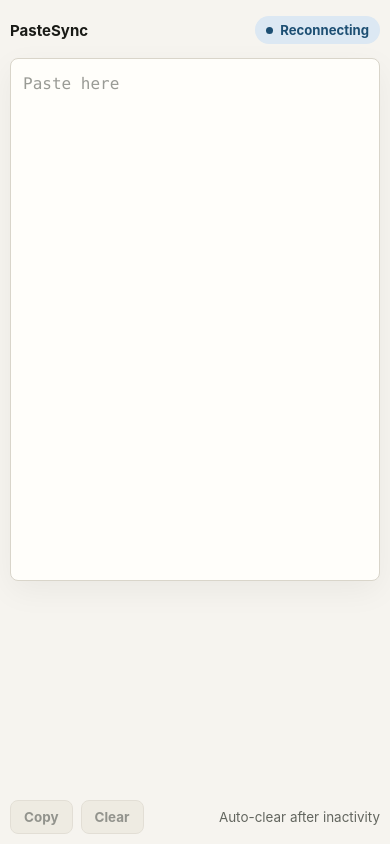
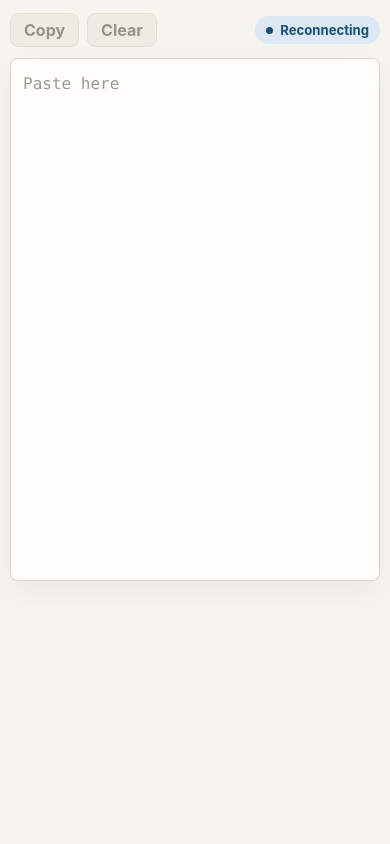
Before and after one commit to zewelor/pastesync, a plain HTML site: page web/index.html in a window 390 px wide. Drawn offline with Linux system fonts and the light colour scheme; no server answers.

Commit message:
Remove auto-clear meta and footer UI
- Remove auto-clear meta indicator and related TTL code from app.js
- Delete meta element and footer from index.html; move status into header
- Simplify CSS: remove footer/title/meta rules and adjust grid rows
- Remove updateMeta calls and ttlSeconds from config
- Deprecate auto-clear feature to simplify UI and layout

```diff
--- a/web/app.js
+++ b/web/app.js
@@ -1,14 +1,12 @@
 const editor = document.getElementById('editor');
 const statusEl = document.getElementById('status');
-const metaEl = document.getElementById('meta');
 const copyButton = document.getElementById('copyButton');
 const clearButton = document.getElementById('clearButton');
 
 const encoder = new TextEncoder();
 
 let config = {
-  maxBodyBytes: 262144,
-  ttlSeconds: 86400
+  maxBodyBytes: 262144
 };
 let currentRevision = -1;
 let isApplyingRemote = false;
@@ -54,30 +52,12 @@
   return bodyBytes(content) > config.maxBodyBytes;
 }
 
-function updateMeta() {
-  const seconds = config.ttlSeconds;
-  if (!seconds || seconds <= 0) {
-    metaEl.textContent = 'no auto-clear';
-    return;
-  }
-
-  for (const [unit, size] of [['d', 86400], ['h', 3600], ['m', 60]]) {
-    if (seconds % size === 0) {
-      metaEl.textContent = `${seconds / size}${unit} auto-clear`;
-      return;
-    }
-  }
-
-  metaEl.textContent = `${seconds}s auto-clear`;
-}
-
 async function loadConfig() {
   const response = await fetch('/api/config', { cache: 'no-store' });
   if (!response.ok) {
     throw new Error('config load failed');
   }
   config = await response.json();
-  updateMeta();
 }
 
 async function loadPaste() {
@@ -119,7 +99,6 @@
   setEditorValue(snapshot.content || '');
   dirty = false;
   pendingRemoteSnapshot = null;
-  updateMeta();
   if (markRemote) {
     setStatus('Synced', 'saved');
   }
@@ -181,7 +160,6 @@
     const hasNewLocalEdits = localEditVersion !== submittedEditVersion;
 
     currentRevision = Math.max(currentRevision, snapshot.revision);
-    updateMeta();
 
     if (hasNewLocalEdits) {
       dirty = true;
@@ -252,7 +230,6 @@
       return;
     }
     currentRevision = snapshot.revision;
-    updateMeta();
   });
 }
 
--- a/web/index.html
+++ b/web/index.html
@@ -13,17 +13,13 @@
   <body>
     <main class="shell">
       <header class="statusbar">
-        <div class="title">PasteSync</div>
-        <div id="status" class="status" data-state="saving" aria-live="polite">Connecting</div>
-      </header>
-      <textarea id="editor" class="editor" spellcheck="false" autocomplete="off" autocapitalize="off" autocorrect="off" placeholder="Paste here" readonly></textarea>
-      <footer class="footer">
         <div class="actions" aria-label="Clipboard actions">
           <button id="copyButton" class="action" type="button">Copy</button>
           <button id="clearButton" class="action" type="button">Clear</button>
         </div>
-        <span id="meta">Auto-clear after inactivity</span>
-      </footer>
+        <div id="status" class="status" data-state="saving" aria-live="polite">Connecting</div>
+      </header>
+      <textarea id="editor" class="editor" spellcheck="false" autocomplete="off" autocapitalize="off" autocorrect="off" placeholder="Paste here" readonly></textarea>
     </main>
     <script src="/app.js" defer></script>
   </body>
--- a/web/styles.css
+++ b/web/styles.css
@@ -38,7 +38,7 @@
 
 .shell {
   display: grid;
-  grid-template-rows: auto 1fr auto;
+  grid-template-rows: auto 1fr;
   min-height: 100vh;
   min-height: 100dvh;
   max-width: 1040px;
@@ -47,23 +47,13 @@
   gap: 10px;
 }
 
-.statusbar,
-.footer {
+.statusbar {
   display: flex;
   align-items: center;
+  justify-content: space-between;
   gap: 12px;
   color: var(--muted);
-}
-
-.statusbar {
-  justify-content: space-between;
   min-height: 40px;
-}
-
-.footer {
-  min-height: 34px;
-  font-size: 0.84rem;
-  justify-content: space-between;
 }
 
 .actions {
@@ -104,12 +94,6 @@
   transform: none;
 }
 
-.title {
-  color: var(--text);
-  font-size: 0.94rem;
-  font-weight: 750;
-  letter-spacing: 0;
-}
 
 .status {
   display: inline-flex;
@@ -187,22 +171,9 @@
 
 @media (max-width: 640px) {
   .shell {
-    grid-template-rows: auto minmax(220px, 1fr) auto;
+    grid-template-rows: auto minmax(220px, 1fr);
     padding: 10px 10px max(10px, env(safe-area-inset-bottom));
     gap: 8px;
-  }
-
-  .statusbar,
-  .footer {
-    align-items: center;
-  }
-
-  .footer {
-    position: sticky;
-    bottom: 0;
-    gap: 10px;
-    padding-top: 2px;
-    background: var(--bg);
   }
 
   .status {
@@ -214,14 +185,6 @@
   .editor {
     max-height: 62dvh;
     padding: 12px;
-  }
-
-  #meta {
-    flex: 0 0 auto;
-    min-width: 0;
-    overflow: hidden;
-    text-overflow: ellipsis;
-    white-space: nowrap;
   }
 }
 
```
